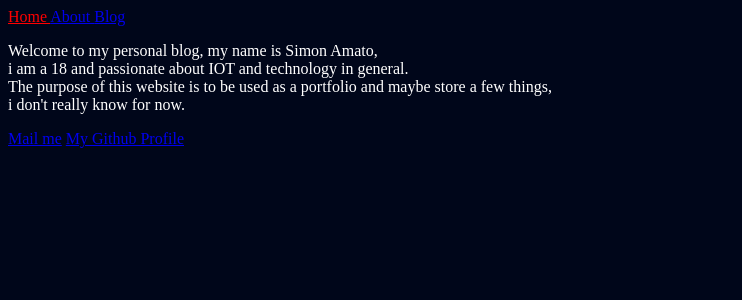
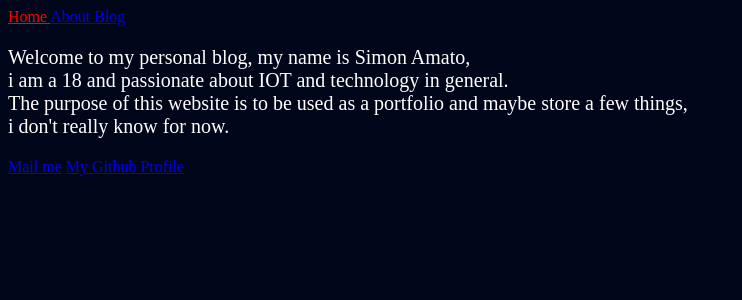
Before and after one commit to Shinora/Shinora.github.io, a Jekyll site: the page built from index.html, in a window 1280 px wide. Shown: the top 300 px of the page, without its empty margins (0-742 px from the left). Built offline with Jekyll 4.4.1, drawn with Linux system fonts in a browser that asks for light colours.

Commit message:
updated style

```diff
--- a/_sass/main.scss
+++ b/_sass/main.scss
@@ -8,4 +8,5 @@ html{
 
 p{
   color:white;
+  font-size: 20px;
 }
```
